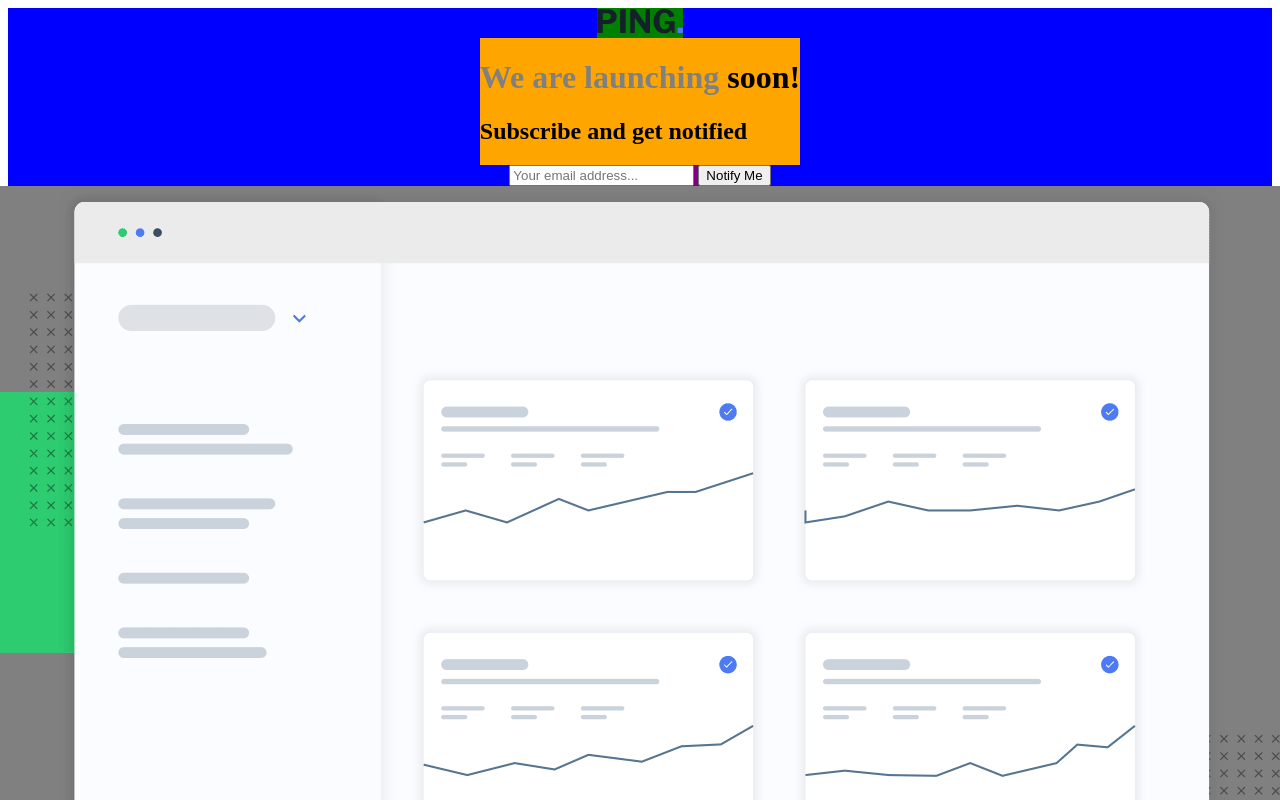
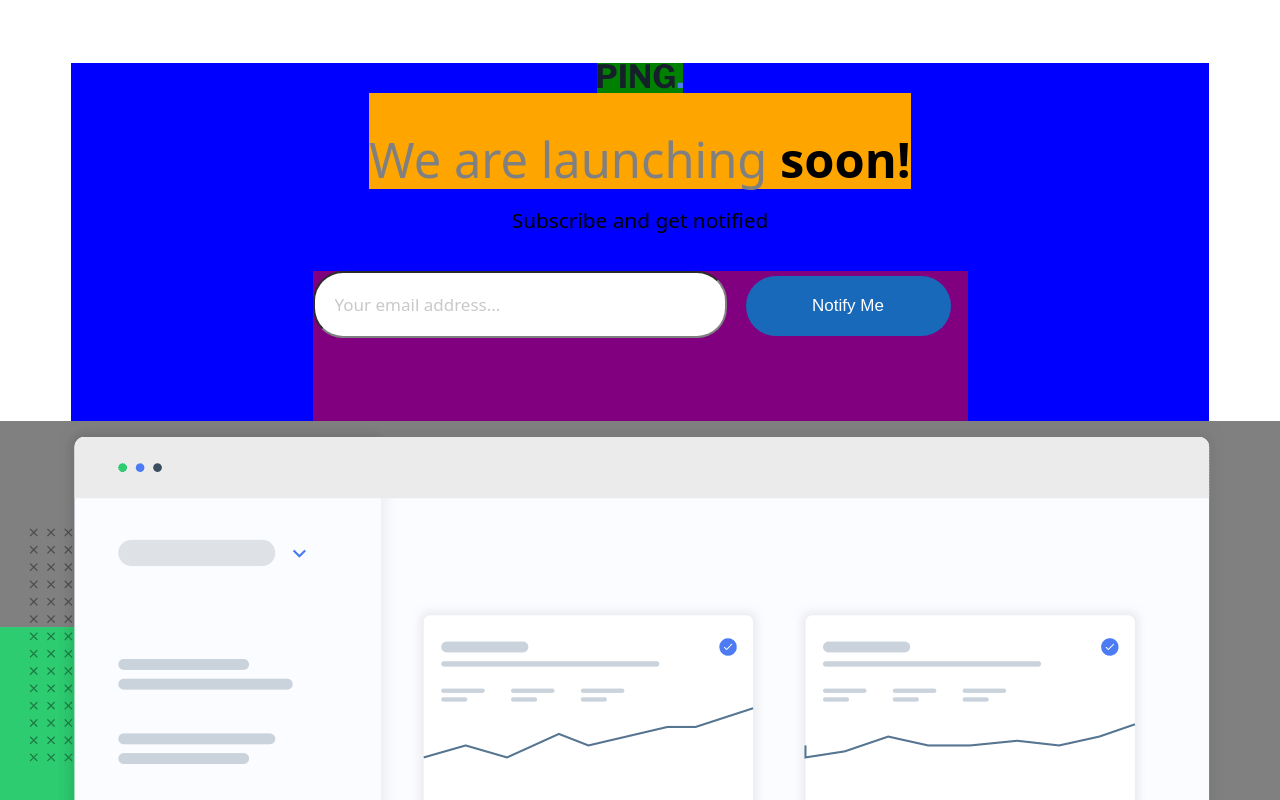
Before and after one commit to Ivon-Martinez/ping-coming-soon-page-master, a plain HTML site: page index.html in a window 1280 px wide. Shown: the top 800 px of the page. Drawn offline with Linux system fonts and the light colour scheme.

Commit message:
added style

```diff
--- a/index.html
+++ b/index.html
@@ -23,8 +23,10 @@
     <div class="header">
       <img src="images/logo.svg" alt="logo">
     </div>
-    <div class="texto">
-      <h1 style="color: gray;">We are launching <span style="width: 30px; color: black;" >soon!</span></h1>
+    <div class="texto1">
+      <h1 style="color: gray;">We are launching <span style="width: 30px; color: black; font-weight: bold;" >soon!</span></h1>
+    </div>
+    <div class="texto2">
       <h2>Subscribe and get notified</h2>
     </div>
     <div class="autenticacion">
--- a/style.css
+++ b/style.css
@@ -3,9 +3,10 @@
 .container{
     display: flex;
     flex-direction: column;
-    align-content: center;
     background-color: blue;
-    justify-content: space-around
+    justify-content: space-around;
+    margin: 5%;
+
 }
 
 
@@ -13,17 +14,60 @@
     background-color: green;
     align-self: center;
 }
-.texto{
+.texto1{
     background-color: orange;
     align-self: center;
 }
+h1{
+    font-family: system-ui;
+    font-size: 305%;
+    font-weight: 100;
+    height: 30px;
+
+}
+h2{
+
+    font-size: 130%;
+    font-weight: 100;
+    text-align: center;
+    font-family: system-ui;
+
+
+}
+
 .autenticacion{
+    margin-top: 20px;
+    height: 150px;
     background-color: purple;
     align-self: center;
+    width: 655px;
+}
+input{
+border-radius: 30px;
+padding: 20px;
+width:370px;
+border-color: grey;
+font-size: 17px;
+font-family: system-ui;
+-webkit-text-fill-color: rgba(128, 128, 128, 0.422);
+
+}
+button{
+    border-radius: 30px;
+padding: 20px;
+width:205px;
+margin-left: 15px;
+color: white    ;
+background-color: rgb(24, 105, 185);
+border: none;
+font-size: 17px;
+
 }
 .imagen{
     background-color: grey;
     align-self: center;
+    size-adjust: 30px;
+
 }
 .iconos{
     background-color: red;
```
